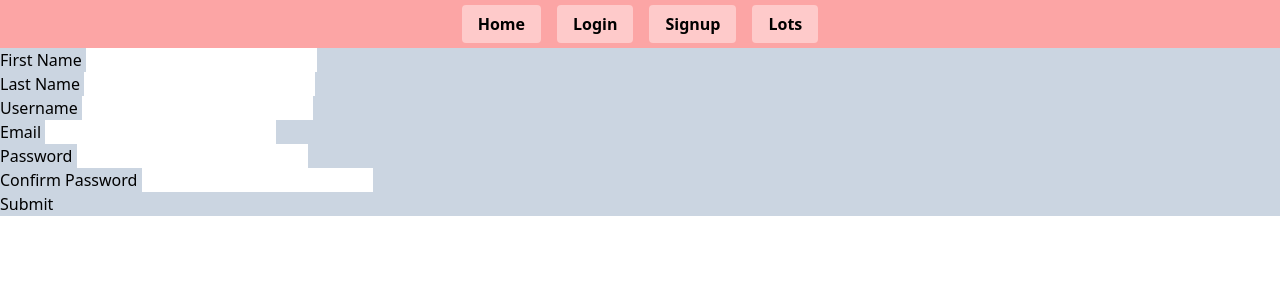
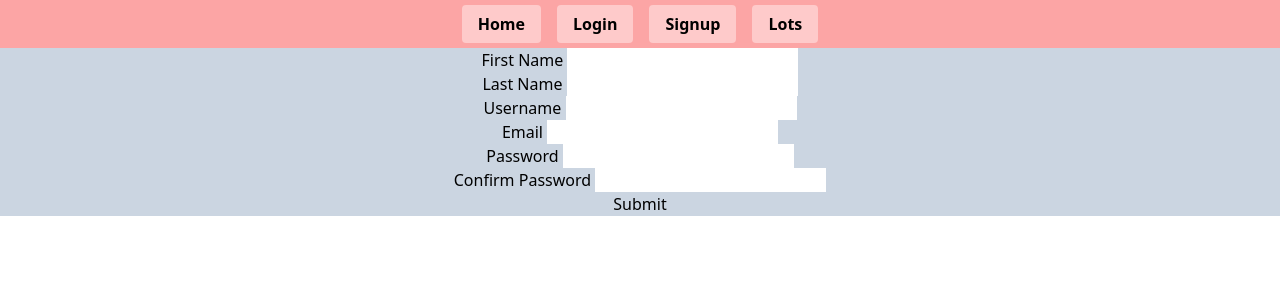
Before and after one commit to fall-hack-2022/fall-hack, a React (Create React App) app in the folder client/: page /signup in a window 1280 px wide. Shown: the top 300 px of the page. Built offline with nearby package versions, Linux system fonts and the light colour scheme.

Commit message:
center all pages

```diff
--- a/client/src/components/Login.tsx
+++ b/client/src/components/Login.tsx
@@ -2,7 +2,7 @@
 function Login() {
 
     return (
-        <div>
+        <div className="text-center">
             <form action="/users/login" method='post'>
                 <div className="input-container">
                     <label>Username </label>
--- a/client/src/components/Lots.tsx
+++ b/client/src/components/Lots.tsx
@@ -1,7 +1,7 @@
 
 function Lots() {
   return (
-    <div>
+    <div className="text-center">
         <div>ASJDFK:SDAJGK:LADWSJGLK:</div>
     </div>
   )
--- a/client/src/components/Signup.tsx
+++ b/client/src/components/Signup.tsx
@@ -14,7 +14,7 @@ function Signup(this: any) {
     }
 
     return (
-        <div>
+        <div className="text-center">
             <form action='/users/createUser' method='post'>
                 <div className="input-container">
                     <label>First Name </label>
@@ -41,7 +41,7 @@ function Signup(this: any) {
                     <input type="password" name="pass2" id='pw2' onChange={setP2} required />
                 </div>
                 <div className="button-container">
-                    {password1 == password2 ? <button type="submit">Submit</button> : <div>Entered Passwords do not match</div>}
+                    {password1 === password2 ? <button type="submit">Submit</button> : <div>Entered Passwords do not match</div>}
                 </div>
             </form>
         </div>
```
